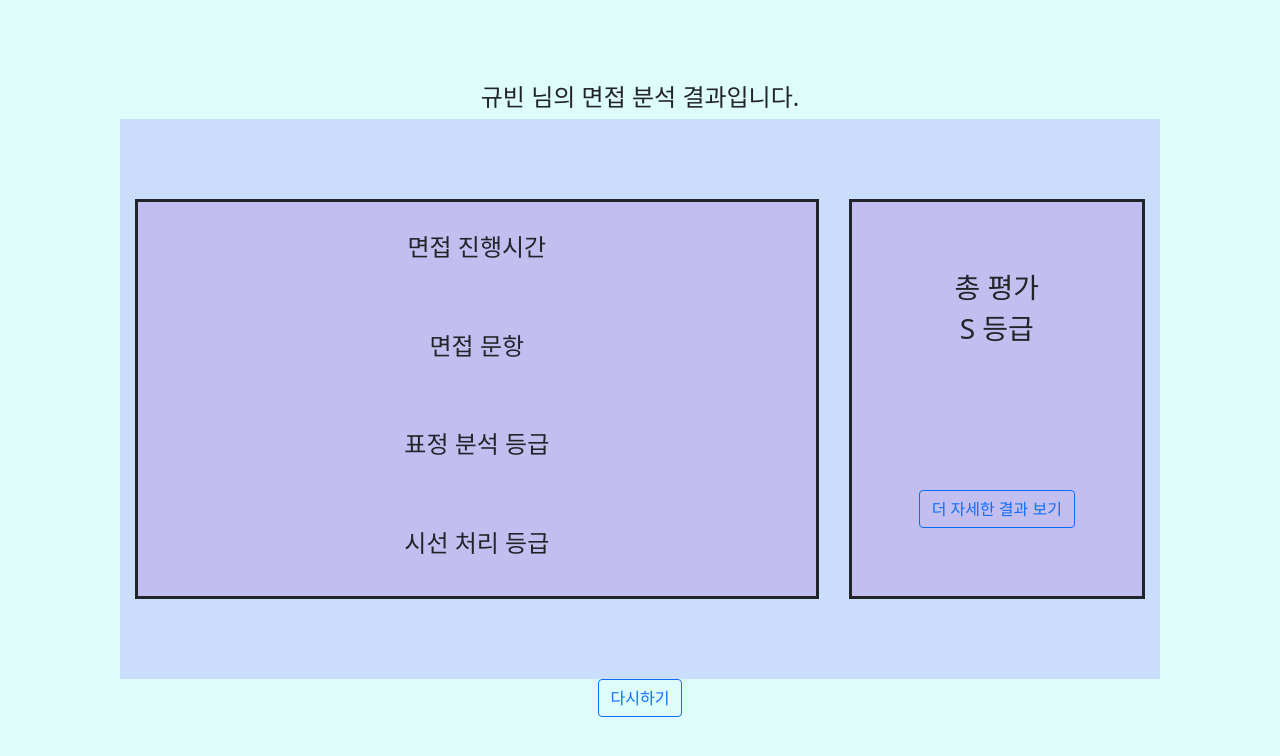
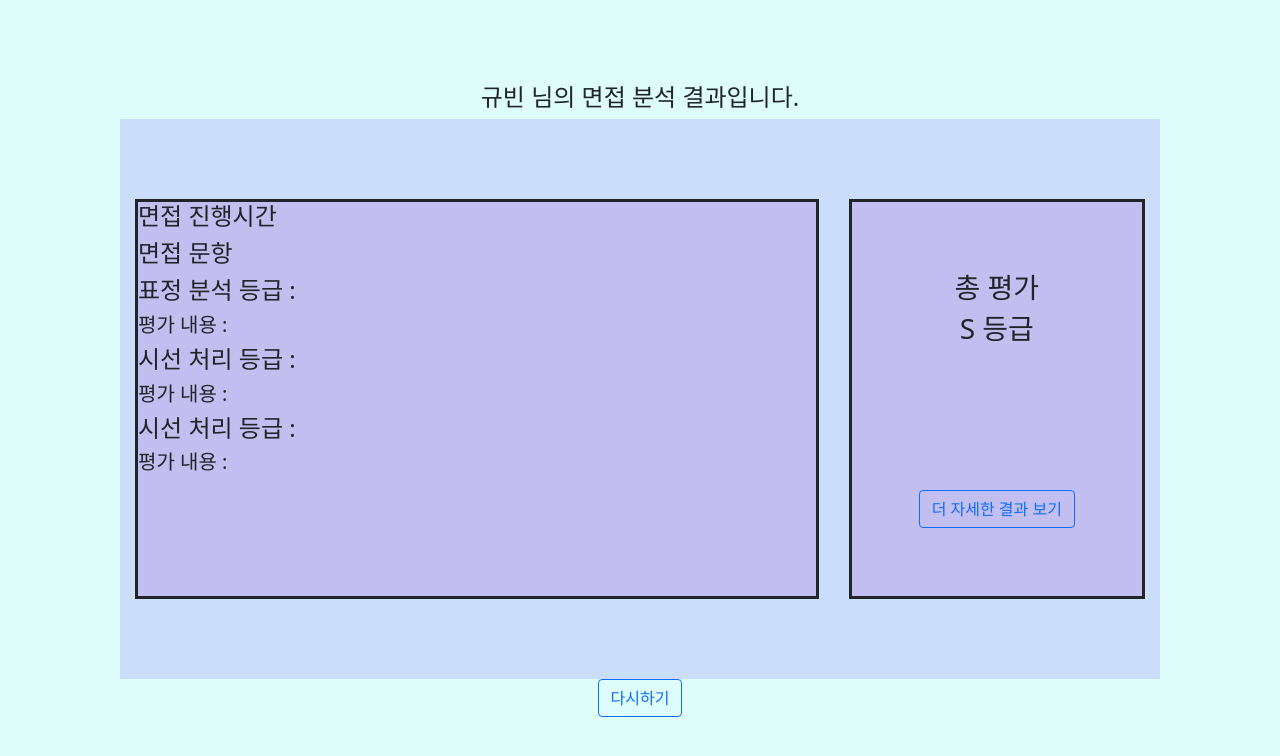
Before and after one commit to EasyHwan/2022_Graduation_Project, a React (Create React App) app in the folder frontend/: page /report in a window 1280 px wide. Shown: the top 756 px of the page. Built offline with nearby package versions, Linux system fonts and the light colour scheme; no server answers.

Commit message:
결과 화면 데이터 샘플 연동 및 테스트

```diff
--- a/frontend/src/screens/report.module.css
+++ b/frontend/src/screens/report.module.css
@@ -19,8 +19,7 @@
     background-color: #C3BEF0;
     float: left;
     border: solid;
-    display: grid;
-    place-items: center;
+    text-align: left;
     margin-left: 15px;
     margin-right: 15px;
 }
--- a/frontend/src/screens/report_screen.js
+++ b/frontend/src/screens/report_screen.js
@@ -1,8 +1,53 @@
 import React, { Component } from 'react';
+import { useState, useEffect } from 'react';
 import { Link } from 'react-router-dom';
 import 'bootstrap/dist/css/bootstrap.min.css';
 import { Button } from 'react-bootstrap';
 import style from './report.module.css';
+
+const url = 'https://s3.us-west-2.amazonaws.com/secure.notion-static.com/d46e4d9c-6d6d-438d-86b2-ef19867ff3be/resultSample.json?X-Amz-Algorithm=AWS4-HMAC-SHA256&X-Amz-Content-Sha256=UNSIGNED-PAYLOAD&X-Amz-Credential=AKIAT73L2G45EIPT3X45%2F20220517%2Fus-west-2%2Fs3%2Faws4_request&X-Amz-Date=20220517T115040Z&X-Amz-Expires=86400&X-Amz-Signature=4c368877a0f59a4a029f49998606e6a3fc6c13fea938cae130619e148ab62b39&X-Amz-SignedHeaders=host&response-content-disposition=filename%20%3D%22resultSample.json%22&x-id=GetObject'
+
+function Score(){
+  const [result, setResult] = useState([]);
+
+  useEffect(() => {
+    fetch(url).then(
+      response=>{
+        return response.json();
+      }
+    ).then(data=>{
+      setResult(data.result);
+    });
+  },[])
+
+  return(
+      <div className={style.form}>
+        <div className={style.leftform}>
+          <h4>면접 진행시간</h4>
+          <h4>면접 문항</h4>
+          <div>
+            <h4>표정 분석 등급 : {result.emotionScore}</h4>
+            <h5>평가 내용 : {result.emotionSummary}</h5>
+          </div>
+          <div>
+            <h4>시선 처리 등급 : {result.gazeScore}</h4>
+            <h5>평가 내용 : {result.gazeSummary}</h5>
+          </div>
+          <div>
+            <h4>시선 처리 등급 : {result.languageScore}</h4>
+            <h5>평가 내용 : {result.languageSummary}</h5>
+          </div>
+        </div>
+        <div className={style.rightform}>
+          <div>
+            <h3>총 평가</h3>
+            <h3>S 등급</h3>
+          </div>
+          <Button variant="outline-primary" className={style.button}>더 자세한 결과 보기</Button>
+        </div>
+      </div>
+  );
+}
 
 class Report extends Component {
 
@@ -12,21 +57,7 @@ class Report extends Component {
           <div>
             <h4> 규빈 님의 면접 분석 결과입니다. </h4>
             <div>
-              <div className={style.form}>
-                <div className={style.leftform}>
-                  <h4>면접 진행시간</h4>
-                  <h4>면접 문항</h4>
-                  <h4>표정 분석 등급</h4>
-                  <h4>시선 처리 등급</h4>
-                </div>
-                <div className={style.rightform}>
-                  <div>
-                    <h3>총 평가</h3>
-                    <h3>S 등급</h3>
-                  </div>
-                  <Button variant="outline-primary" className={style.button}>더 자세한 결과 보기</Button>
-                </div>
-              </div>
+              <Score/>
               <Link to="/">
                 <Button variant="outline-primary" className={style.button}>다시하기</Button>
               </Link>
--- a/frontend/src/screens/test.module.css
+++ b/frontend/src/screens/test.module.css
@@ -15,6 +15,7 @@
     top: 30px;
     left: 50%;
     transform: translate(-50%, 0%);
+    font-size: 15.5px;
 }
 .box2{
     float: right;
--- a/frontend/src/screens/test_screen.js
+++ b/frontend/src/screens/test_screen.js
@@ -5,7 +5,7 @@ import 'bootstrap/dist/css/bootstrap.min.css';
 import { Button, Modal } from 'react-bootstrap';
 import style from './test.module.css';
 
-const url = 'https://s3.us-west-2.amazonaws.com/secure.notion-static.com/681b25e4-6f4b-40a8-a6e6-293ec5390827/sample.json?X-Amz-Algorithm=AWS4-HMAC-SHA256&X-Amz-Content-Sha256=UNSIGNED-PAYLOAD&X-Amz-Credential=AKIAT73L2G45EIPT3X45%2F20220509%2Fus-west-2%2Fs3%2Faws4_request&X-Amz-Date=20220509T113201Z&X-Amz-Expires=86400&X-Amz-Signature=35cc2897dd8df9976e0fae3038cb4faa79a2aa50b706bec585171077b15bba96&X-Amz-SignedHeaders=host&response-content-disposition=filename%20%3D%22sample.json%22&x-id=GetObject'
+const url = 'https://s3.us-west-2.amazonaws.com/secure.notion-static.com/b4a43f78-2dd7-4b6e-9097-7f381352058a/questionSample.json?X-Amz-Algorithm=AWS4-HMAC-SHA256&X-Amz-Content-Sha256=UNSIGNED-PAYLOAD&X-Amz-Credential=AKIAT73L2G45EIPT3X45%2F20220517%2Fus-west-2%2Fs3%2Faws4_request&X-Amz-Date=20220517T113804Z&X-Amz-Expires=86400&X-Amz-Signature=95e5cf6e14cf99166e8a4c12736589edd26226e56adad4ede422f9392c26eb01&X-Amz-SignedHeaders=host&response-content-disposition=filename%20%3D%22questionSample.json%22&x-id=GetObject'
 
 function RetryButton(props) {
   return(
```
